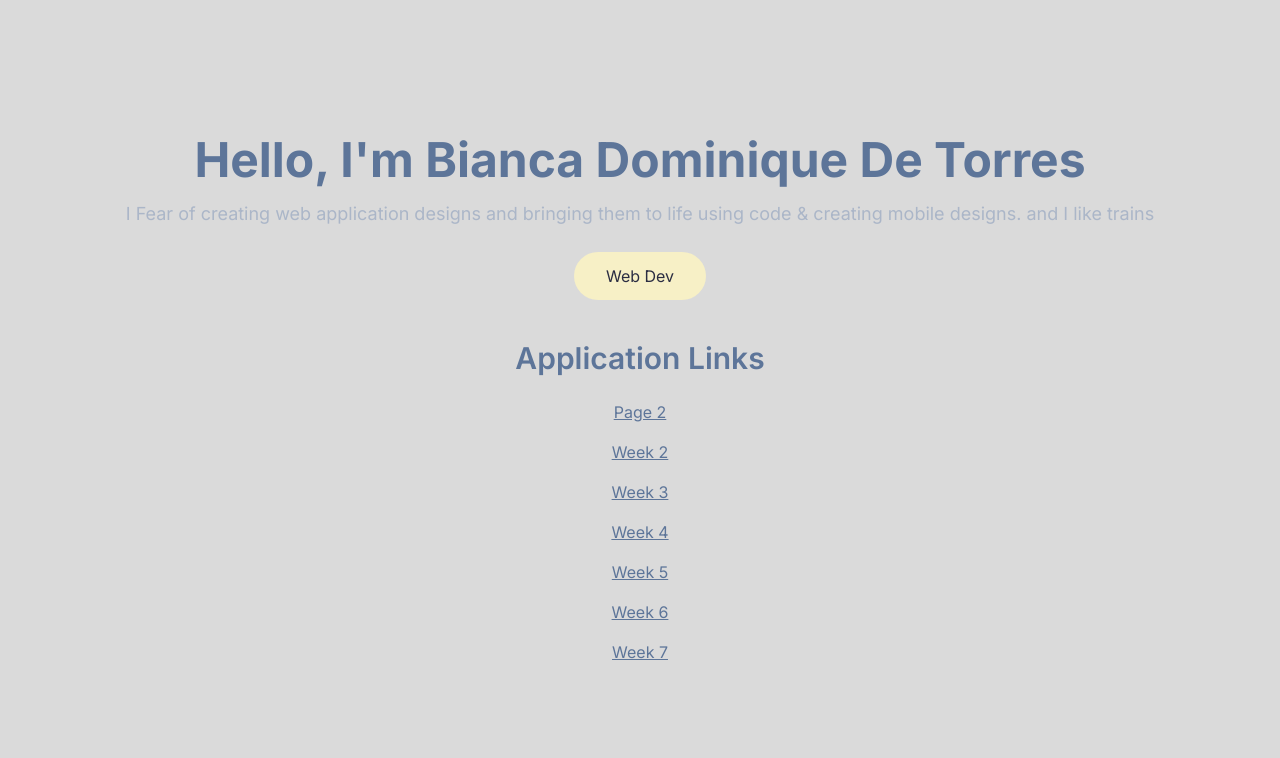
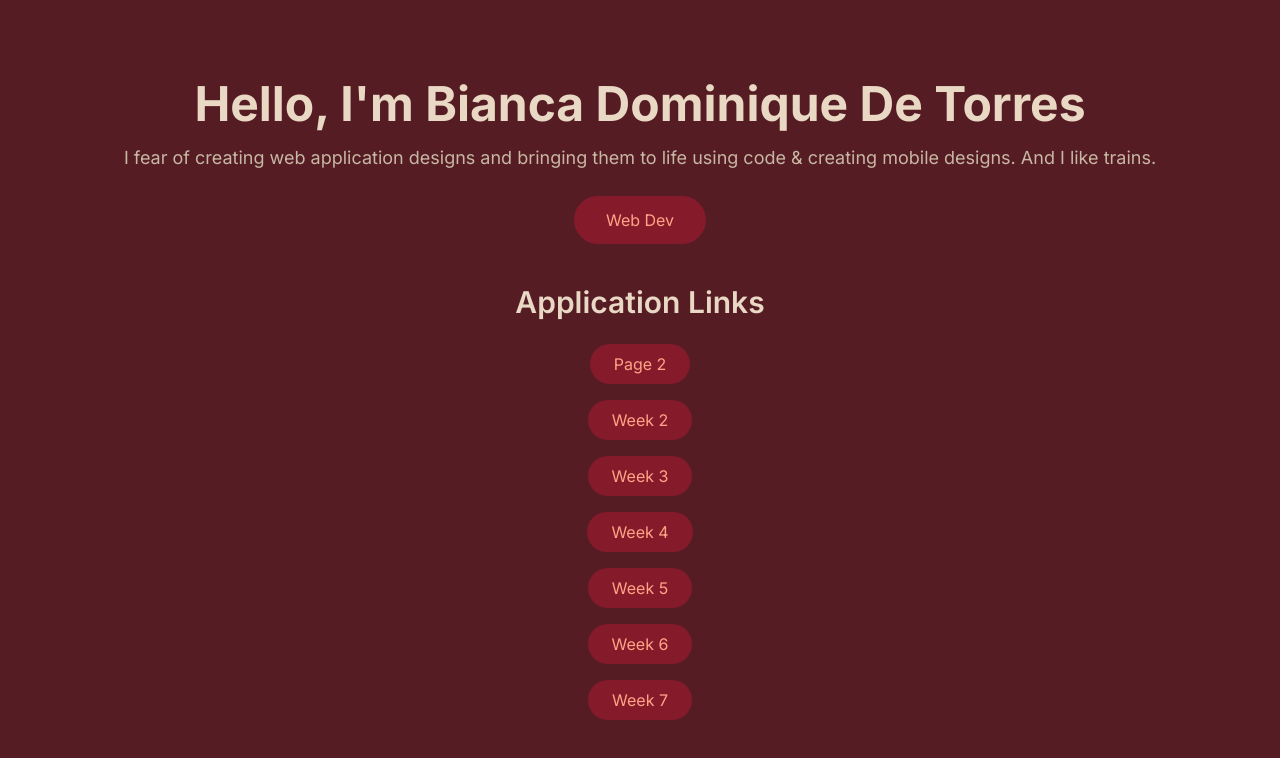
Before and after one commit to biancadomix/cprg306-assignments, a Next.js app: page / in a window 1280 px wide. Shown: the top 758 px of the page. Built offline with nearby package versions, Linux system fonts and the light colour scheme.

Commit message:
changed the color palette to red

```diff
--- a/app/page.js
+++ b/app/page.js
@@ -1,55 +1,55 @@
 import Link from "next/link";
 
 export default function Home() {
-  const linkStyles = "underline text-[#5D7599] hover:text-[#ABB6C8]";
+  const buttonStyles = "px-6 py-2 bg-[#851A2B] text-[#FFA586] rounded-full hover:bg-[#FFA586] hover:text-[#851A2B]";
 
   return (
-    <main className="h-screen bg-[#DADADA] text-[#2B2D42] flex flex-col items-center justify-center p-10">
+    <main className="h-screen bg-[#561C24] text-[#E8D8C4] flex flex-col items-center justify-center p-10">
       <div className="text-center mb-10">
-        <h1 className="text-5xl font-bold text-[#5D7599]">Hello, I'm Bianca Dominique De Torres</h1>
-        <p className="mt-4 text-lg text-[#ABB6C8]">
-         I Fear of creating web application designs and bringing them to life using code & creating mobile designs. and I like trains
+        <h1 className="text-5xl font-bold text-[#E8D8C4]">Hello, I'm Bianca Dominique De Torres</h1>
+        <p className="mt-4 text-lg text-[#C7B7A3]">
+          I fear of creating web application designs and bringing them to life using code & creating mobile designs. And I like trains.
         </p>
-        <button className="mt-6 px-8 py-3 bg-[#F7F0C6] text-[#2B2D42] rounded-full hover:bg-[#C2C4B6]">
+        <button className="mt-6 px-8 py-3 bg-[#851A2B] text-[#FFA586] rounded-full hover:bg-[#FFA586] hover:text-[#851A2B]">
           Web Dev
         </button>
       </div>
       <div className="text-center">
-        <h2 className="text-3xl font-semibold text-[#5D7599] mb-6">Application Links</h2>
+        <h2 className="text-3xl font-semibold text-[#E8D8C4] mb-6">Application Links</h2>
         <ul className="space-y-4">
           <li>
-            <Link className={linkStyles} href="./page2/">
-              Page 2
+            <Link href="./page2/">
+              <button className={buttonStyles}>Page 2</button>
             </Link>
           </li>
           <li>
-            <Link className={linkStyles} href="app/week-2/page.js">
-              Week 2
+            <Link href="app/week-2/page.js">
+              <button className={buttonStyles}>Week 2</button>
             </Link>
           </li>
           <li>
-            <Link className={linkStyles} href="app/week-3">
-              Week 3
+            <Link href="app/week-3">
+              <button className={buttonStyles}>Week 3</button>
             </Link>
           </li>
           <li>
-            <Link className={linkStyles} href="app/week-4">
-              Week 4
+            <Link href="app/week-4">
+              <button className={buttonStyles}>Week 4</button>
             </Link>
           </li>
           <li>
-            <Link className={linkStyles} href="app/week-5/arrays/page.js">
-              Week 5
+            <Link href="app/week-5/arrays/page.js">
+              <button className={buttonStyles}>Week 5</button>
             </Link>
           </li>
           <li>
-            <Link className={linkStyles} href="app/week-6">
-              Week 6
+            <Link href="app/week-6">
+              <button className={buttonStyles}>Week 6</button>
             </Link>
           </li>
           <li>
-            <Link className={linkStyles} href="./page2/">
-              Week 7
+            <Link href="./page2/">
+              <button className={buttonStyles}>Week 7</button>
             </Link>
           </li>
         </ul>
```
Also changed, not shown: 1 other file (tests, documents, lock files or other folders).
